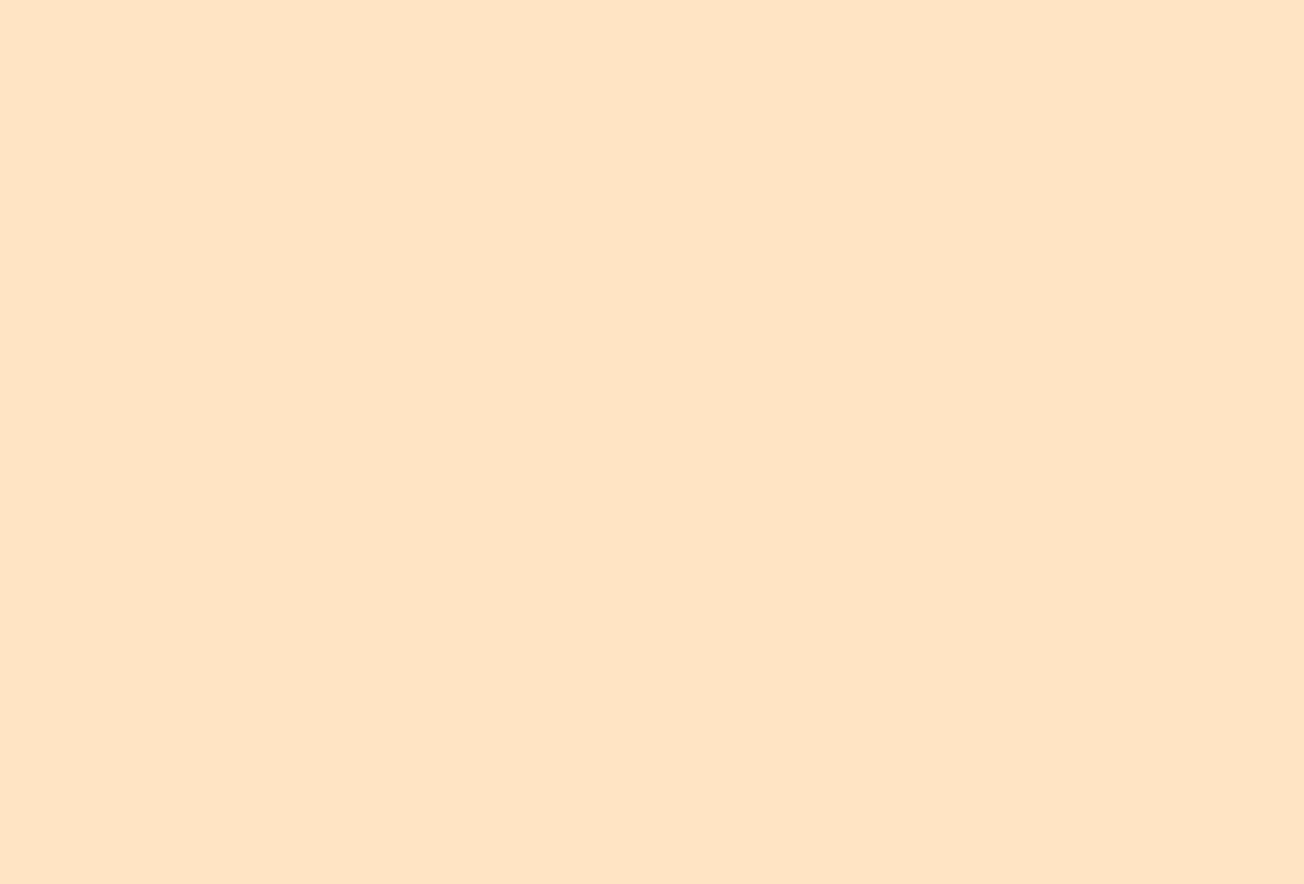
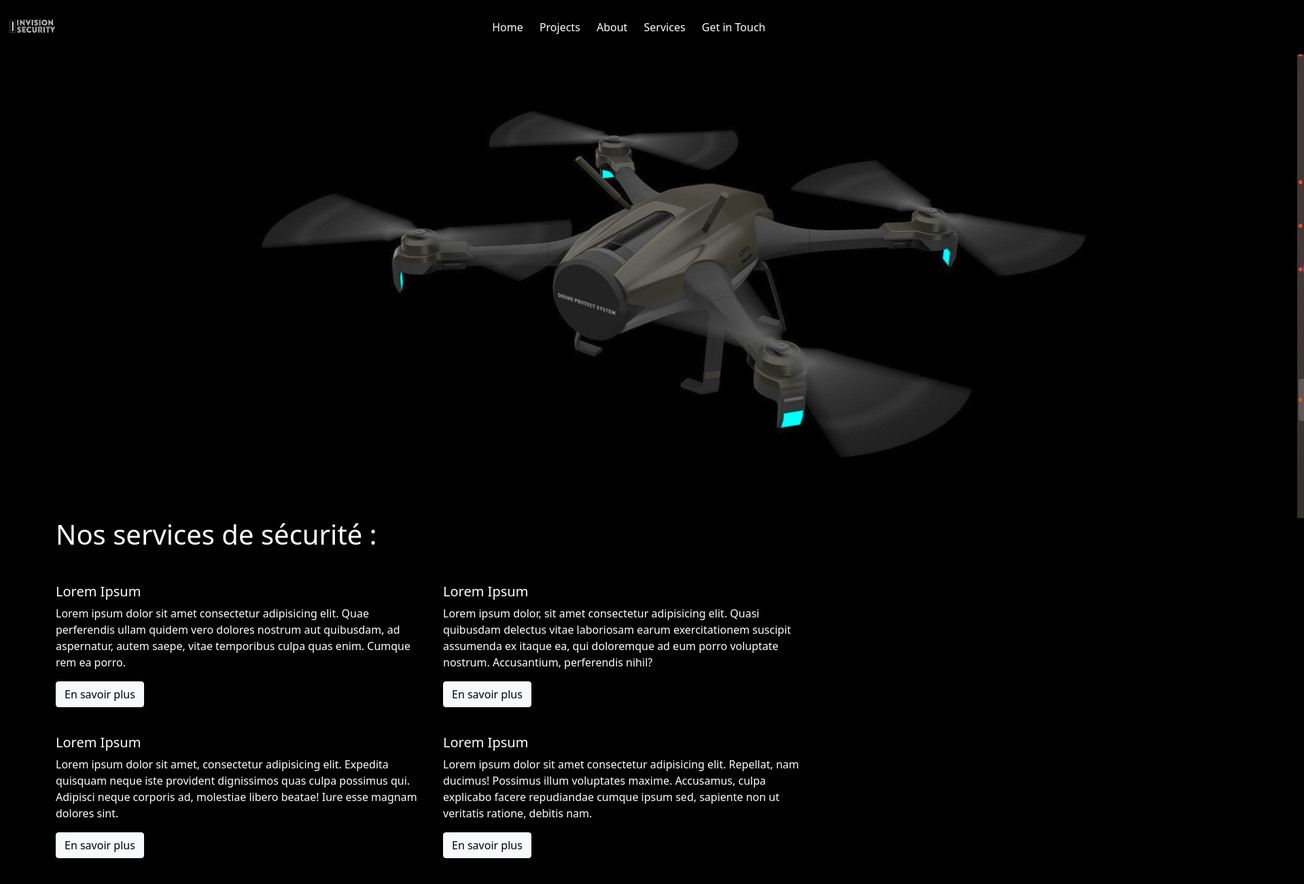
Before and after one commit to doneisufi/Hackathon00, a plain HTML site: page index.html in a window 1280 px wide. Shown: the top 1300 px of the page at 68% size, 1919 px wide, since content can reach past the window. Before the commit the page ends 800 px from the top, so only its background shows below. Drawn offline with nearby package versions, Linux system fonts and the light colour scheme.

Commit message:
to be con..

```diff
--- a/index.html
+++ b/index.html
@@ -1,13 +1,99 @@
 <!DOCTYPE html>
-<html lang="en">
+<html lang="zxx">
+
 <head>
     <meta charset="UTF-8">
     <meta http-equiv="X-UA-Compatible" content="IE=edge">
     <meta name="viewport" content="width=device-width, initial-scale=1.0">
+    <link href="https://cdn.jsdelivr.net/npm/bootstrap@5.0.1/dist/css/bootstrap.min.css" rel="stylesheet"
+        integrity="sha384-+0n0xVW2eSR5OomGNYDnhzAbDsOXxcvSN1TPprVMTNDbiYZCxYbOOl7+AMvyTG2x" crossorigin="anonymous">
     <link rel="stylesheet" href="style.css">
     <title>InVision Security</title>
 </head>
+
 <body>
 
+    <nav class="navigation-bar">
+        <img class="logo" src="img/logo.png" alt="inVision logo">
+        <a href="#home">Home</a>
+        <a href="#projects">Projects</a>
+        <a href="#about">About</a>
+        <a href="#services">Services</a>
+        <a href="#contact">Get in Touch</a>
+    </nav>
+
+    <div>
+        <img src="img/im4.png" alt="dog-robot">
+    </div>
+
+    <div class="container">
+        <div class="row">
+            <h1>Nos services de sécurité :</h1>
+            <div class="col-sm-12 col-md-6 text">
+                <h5>Lorem Ipsum</h5>
+                <p>Lorem ipsum dolor sit amet consectetur adipisicing elit. Quae perferendis ullam quidem vero dolores
+                    nostrum aut quibusdam, ad aspernatur, autem saepe, vitae temporibus culpa quas enim. Cumque rem ea
+                    porro.
+                </p>
+                <button type="button" class="btn btn-light">En savoir plus</button>
+            </div>
+            <div class="col-sm-12 col-md-6 text">
+                <h5>Lorem Ipsum</h5>
+                <p>Lorem ipsum dolor, sit amet consectetur adipisicing elit. Quasi quibusdam delectus vitae laboriosam
+                    earum
+                    exercitationem suscipit assumenda ex itaque ea, qui doloremque ad eum porro voluptate nostrum.
+                    Accusantium, perferendis nihil?
+                </p>
+                <button type="button" class="btn btn-light">En savoir plus</button>
+            </div>
+            <div class="col-sm-12 col-md-6 text">
+                <h5>Lorem Ipsum</h5>
+                <p>Lorem ipsum dolor sit amet, consectetur adipisicing elit. Expedita quisquam neque iste provident
+                    dignissimos quas culpa possimus qui. Adipisci neque corporis ad, molestiae libero beatae! Iure esse
+                    magnam dolores sint.
+                </p>
+                <button type="button" class="btn btn-light">En savoir plus</button>
+            </div>
+            <div class="col-sm-12 col-md-6 text">
+                <h5>Lorem Ipsum</h5>
+                <p>Lorem ipsum dolor sit amet consectetur adipisicing elit. Repellat, nam ducimus! Possimus illum
+                    voluptates
+                    maxime. Accusamus, culpa explicabo facere repudiandae cumque ipsum sed, sapiente non ut veritatis
+                    ratione, debitis nam.
+                </p>
+                <button type="button" class="btn btn-light">En savoir plus</button>
+            </div>
+        </div>
+    </div>
+    <div class="container container2">
+        <div class="row">
+            <div class="col-md-6">
+                <img class="col-md-12" src="img/img14.jpg" alt="dog-robot">
+            </div>
+            <div class="col-md-6">
+                <h6>Lorem Ipsum</h6>
+                <p>Lorem, ipsum dolor sit amet consectetur adipisicing elit. Debitis, distinctio labore. Suscipit nisi
+                    consequuntur commodi fugiat natus id quis vero quos, ab repellat sit corrupti enim dicta eum
+                    obcaecati atque?</p>
+            </div>
+        </div>
+    </div>
+
+    <div class="container container2">
+        <div class="row">
+            <div class="col-md-6">
+                <h6>Lorem Ipsum</h6>
+                <p>Lorem, ipsum dolor sit amet consectetur adipisicing elit. Debitis, distinctio labore. Suscipit nisi
+                    consequuntur commodi fugiat natus id quis vero quos, ab repellat sit corrupti enim dicta eum
+                    obcaecati atque?</p>
+            </div>
+            <div class="col-md-6">
+                <iframe src="https://player.vimeo.com/video/514627933" width="640" height="360" frameborder="0"
+                    allow="autoplay; fullscreen; picture-in-picture" allowfullscreen></iframe>
+            </div>
+        </div>
+    </div>
+
 </body>
+
 </html>
--- a/style.css
+++ b/style.css
@@ -1,3 +1,43 @@
 body {
-    background-color: bisque;
+    width: 100%;
+    margin: 20;
+    padding: 0;
+    border: 0;
+    background-color: black;
 }
+
+.navigation-bar {
+    width: 100%;  /* i'm assuming full width */
+    height: 80px; /* change it to desired width */
+}
+.logo {
+    display: inline-block;
+    vertical-align: top;
+    width: 100px;
+    height: 50px;
+    margin-right: 620px;
+    margin-top: 15px;    /* if you want it vertically middle of the navbar. */
+}
+.navigation-bar > a {
+    display: inline-block;
+    vertical-align: top;
+    margin-right: 20px;
+    height: 80px;        /* if you want it to take the full height of the bar */
+    line-height: 80px;    /* if you want it vertically middle of the navbar */
+}
+
+a:link, h1, h5, p{
+    text-decoration: none;
+    color: #fff;
+}
+a:hover {
+    color: orangered;
+}
+
+.text {
+    padding-top: 40px;
+}
+
+.container2 {
+    padding-top: 250px;
+}
```
Also changed, not shown: img/im1.jpg (added), img/im2.jpg (added), img/im3.png (added), img/im4.png (added), img/image.png (added), img/img11.jpg (added), img/img12.jpg (added), img/img13.jpg (added), img/img14.jpg (added), img/logo.png (added).
